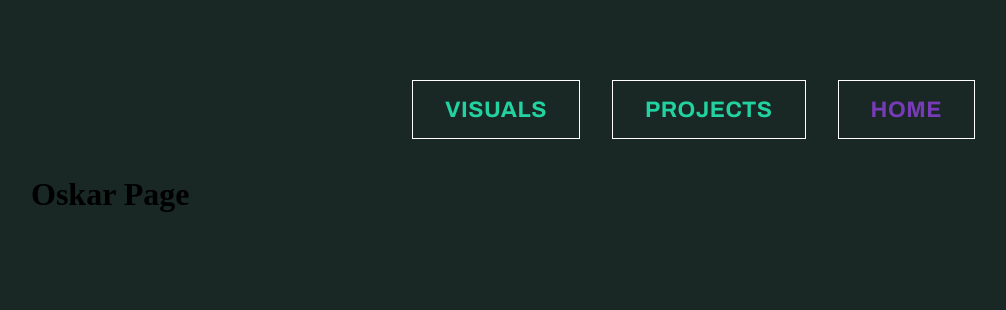
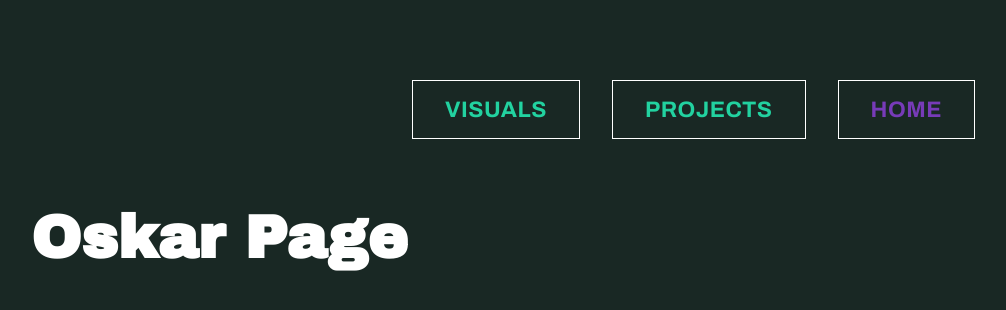
Before and after one commit to devskar/webskar, a React (Create React App) app: page / in a window 1280 px wide. Shown: the top 310 px of the page, without its empty margins (129-1135 px from the left). Built offline with nearby package versions, Linux system fonts and the light colour scheme.

Commit message:
adding generalized design to existing pages

```diff
--- a/src/pages/Home.tsx
+++ b/src/pages/Home.tsx
@@ -5,9 +5,9 @@ interface Props {}
 
 export const Home: React.FC<Props> = () => {
   return (
-    <div className="home-page">
-      <h1>Oskar Page</h1>
-    </div>
+    <>
+      <h2 className="page-title">Oskar Page</h2>
+    </>
   );
 };
 
--- a/src/pages/Visuals.tsx
+++ b/src/pages/Visuals.tsx
@@ -3,7 +3,11 @@ import React from 'react';
 interface Props {}
 
 export const Games: React.FC<Props> = () => {
-  return <div>Games</div>;
+  return (
+    <>
+      <h2 className="page-title">Visuals</h2>
+    </>
+  );
 };
 
 export default Games;
```
